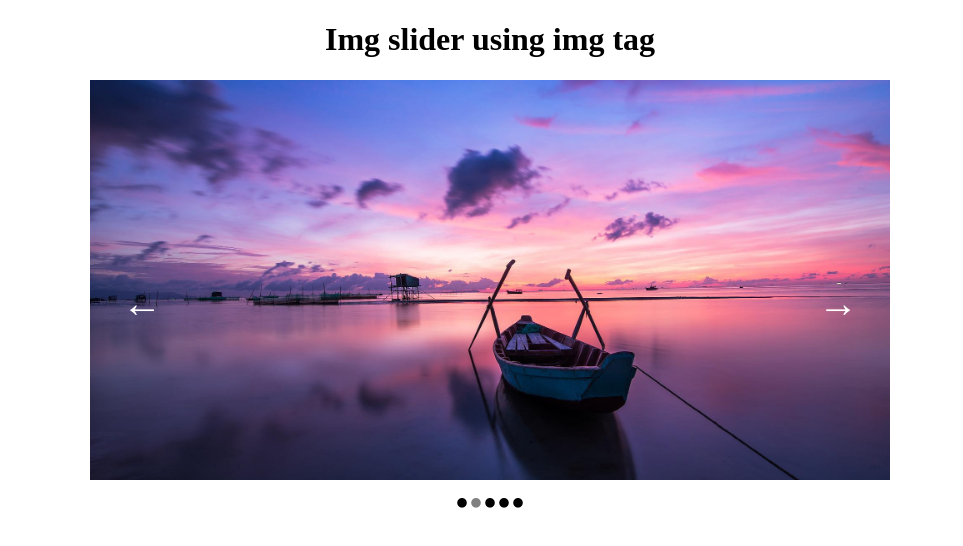
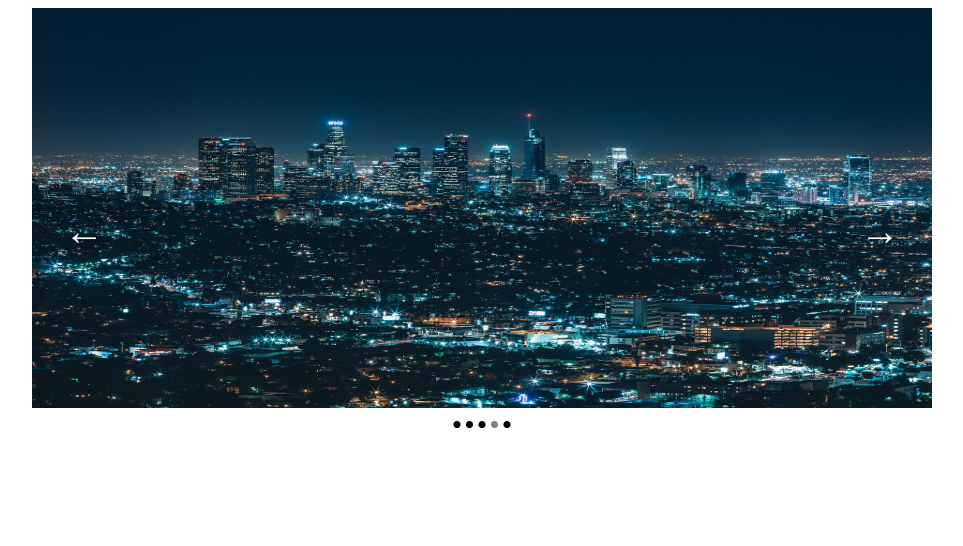
Before and after one commit to rnegi0598/img-slider-react, a React (Vite) app: page / in a window 1280 px wide. Shown: the top 546 px of the page, without its empty margins (158-1121 px from the left). Built offline with nearby package versions, Linux system fonts and the light colour scheme.

Commit message:
developed my image slider

```diff
--- a/src/App.jsx
+++ b/src/App.jsx
@@ -1,5 +1,7 @@
-// import ImageSlider from "./ImageSlider";
-import ImageSlider2 from "./ImageSlider2";
+// import ImageSlider from "./components/ImageSlider";
+// import ImageSlider2 from "./components/ImageSlider2";
+import MyImageSlider from "./components/MyImageSlider";
+
 function App() {
   const slides = [
     { url: "http://localhost:5173/image-1.jpg", title: "Beach" },
@@ -8,7 +10,7 @@ function App() {
     { url: "http://localhost:5173/image-4.jpg", title: "City" },
     { url: "http://localhost:5173/image-5.jpg", title: "Italy" },
   ];
-  const containerStyles = { width: "90%", height: "50vh", margin: "0 auto", };
+  const containerStyles = { width: "900px", height: "50vh", margin: "0 auto" };
   return (
     <>
       {/* <div style={{textAlign:'center',width:'100vw'}} >
@@ -19,12 +21,16 @@ function App() {
         </div>
       </div> */}
 
-      <div style={{textAlign:'center',width:'100vw'}} >
+      {/* <div style={{textAlign:'center',width:'100vw'}} >
       <h1>Img slider using img tag</h1>
         <div style={containerStyles}>
           <ImageSlider2 slides={slides} parentWidth={800}/>
 
         </div>
+      </div> */}
+
+      <div style={containerStyles}>
+        <MyImageSlider slides={slides} parentWidth={900}/>
       </div>
     </>
   );
--- /dev/null
+++ b/src/components/MyImageSlider.jsx
@@ -0,0 +1,122 @@
+import { useState,useEffect,useRef } from "react";
+/* eslint-disable react/prop-types */
+
+const ImageSliderTest = ({ slides, parentWidth }) => {
+  const [currentInd, setCurrentInd] = useState(0);
+  const timerRef=useRef(null);
+  useEffect(()=>{
+    if(timerRef.current){
+        clearTimeout(timerRef.current);
+    }
+
+    timerRef.current=setTimeout(()=>{
+        gotoNext();
+    },2000);
+
+
+    return ()=>{
+        clearTimeout(timerRef.current);
+    }
+  })
+
+  const gotoPrev = () => {
+    const prevInd = currentInd === 0 ? slides.length - 1 : currentInd - 1;
+    setCurrentInd(prevInd);
+  };
+
+  const gotoNext = () => {
+    const nextInd = currentInd === slides.length - 1 ? 0 : currentInd + 1;
+    setCurrentInd(nextInd);
+  };
+  const gotoSlide=(ind)=>{
+    setCurrentInd(ind)
+  }
+
+  return (
+    <div style={{ width: "100%", height: "100%" }}>
+      <div style={slidesContainerStyles}>
+        {/* left arrow */}
+        <div style={lArrowStyles} onClick={gotoPrev}>
+          &larr;
+        </div>
+        {/* right arrow */}
+        <div style={rArrowStyles} onClick={gotoNext}>
+          &rarr;
+        </div>
+
+        <div
+          style={slidesOverflowStyles(slides.length, parentWidth, currentInd)}
+        >
+          {slides.map((slide, ind) => {
+            return (
+              <div key={ind} style={slideContainerStyles}>
+                <img style={slideImgStyles} src={slide.url} alt={slide.title} />
+              </div>
+            );
+          })}
+        </div>
+      </div>
+      {/* navigation through dot */}
+      <div style={dotContainerStyles}>
+        {slides.map((_, ind) => {
+          return <div key={ind} onClick={()=>{gotoSlide(ind)}} style={ind==currentInd?{...activeDotStyles,...dotStyles}:dotStyles}>&bull;</div>;
+        })}
+      </div>
+    </div>
+  );
+};
+
+const dotStyles={
+    cursor:'pointer'
+}
+const activeDotStyles={
+    color:'grey',
+}
+const dotContainerStyles = {
+  display: "flex",
+  justifyContent: "center",
+  gap: "2px",
+  fontSize:'30px'
+};
+const arrowStyles = {
+  position: "absolute",
+  fontSize: "40px",
+  top: "50%",
+  zIndex: "99",
+  color: "#fff",
+  cursor: "pointer",
+};
+const lArrowStyles = {
+  ...arrowStyles,
+  left: "32px",
+};
+const rArrowStyles = {
+  ...arrowStyles,
+  right: "32px",
+};
+const slidesContainerStyles = {
+  width: "100%",
+  height: "100%",
+  overflow: "hidden",
+  position: "relative",
+};
+const slidesOverflowStyles = (length, parentWidth, currentInd) => {
+  return {
+    width: `${length * 100}%`,
+    height: "100%",
+    display: "flex",
+    transform: `translate(-${currentInd * parentWidth}px)`,
+    transition: "1s transform ease-in-out",
+  };
+};
+
+const slideContainerStyles = {
+  width: "100%",
+  height: "100%",
+};
+const slideImgStyles = {
+  width: "100%",
+  height: "100%",
+};
+
+export default ImageSliderTest;
```
Also changed, not shown: src/components/ImageSlider2.jsx (renamed from src/ImageSlider2.jsx, +5 -2 lines), src/components/ImageSlider.jsx (renamed from src/ImageSlider.jsx).
